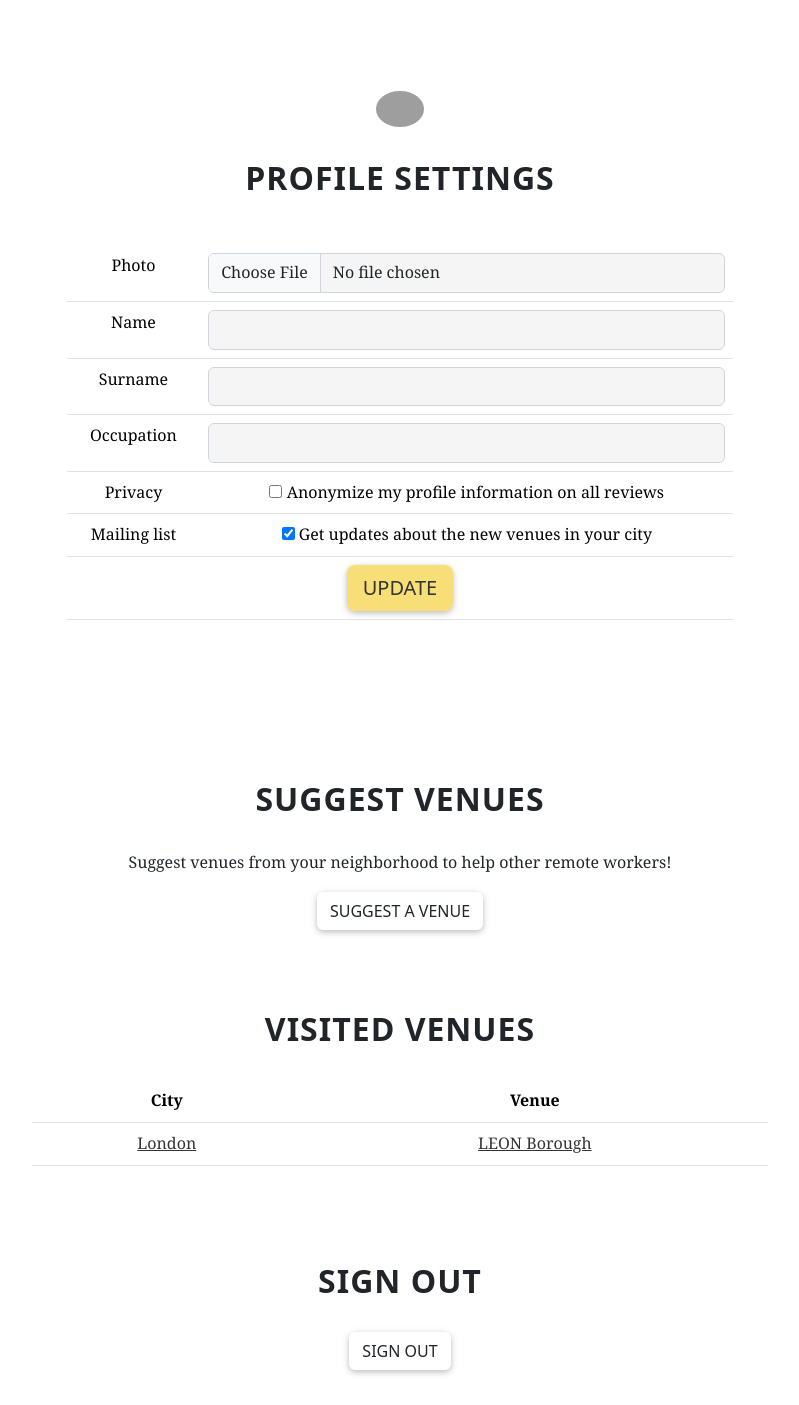
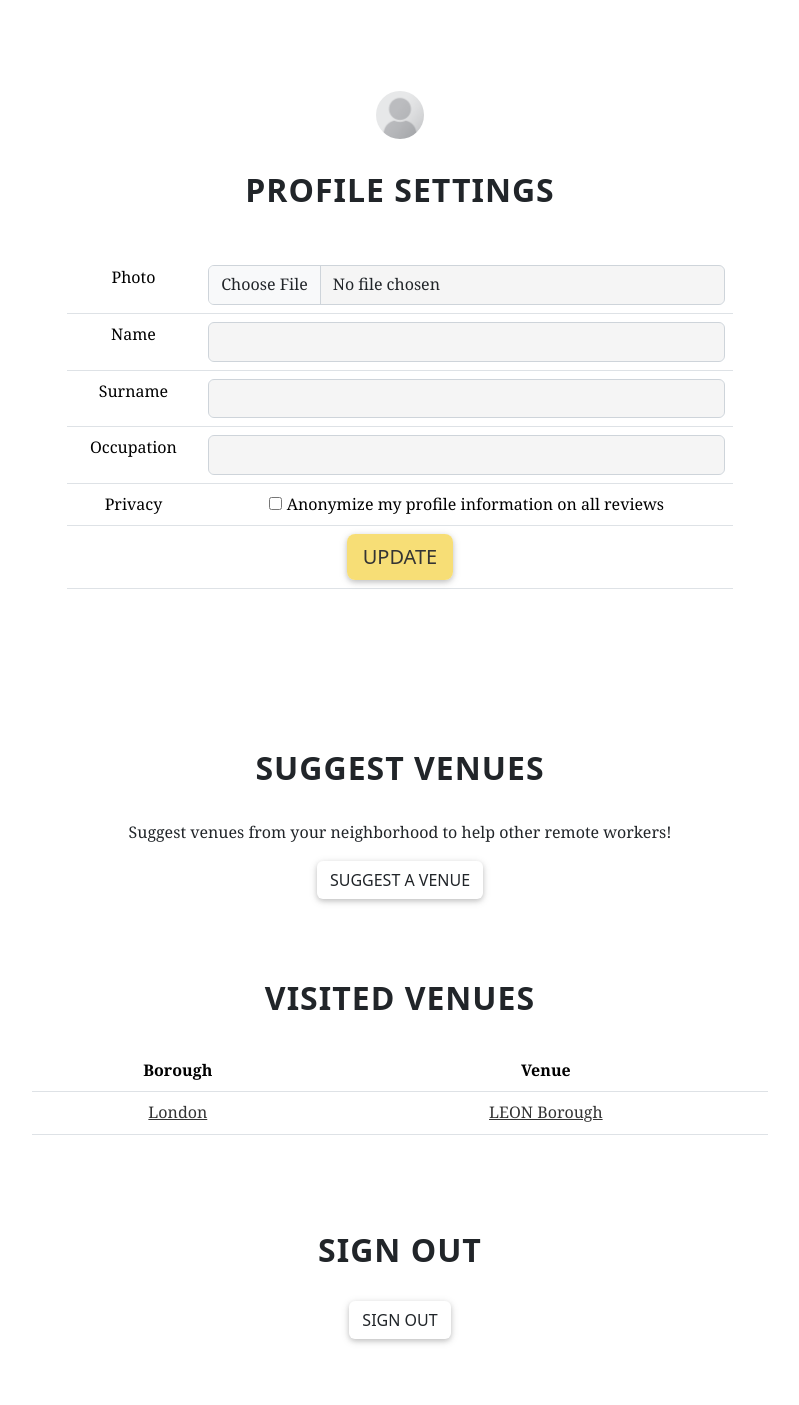
Before and after one commit to fmanzoor3/boroughbrews, a Flask app: page /users in a window 1280 px wide. Shown: the part 73-1478 px from the top of the page, without its empty margins (240-1039 px from the left). Run offline with Flask 3, Linux system fonts and the light colour scheme; some libraries are stand-ins or nearby versions; grey boxes are pictures that could not be loaded.

Commit message:
Configure 'Update profile settings' section of users page

```diff
--- a/main.py
+++ b/main.py
@@ -101,6 +101,7 @@ class User(UserMixin, db.Model):
     name: Mapped[str] = mapped_column(String(250), nullable=False)
     surname: Mapped[str] = mapped_column(String(250), nullable=False)
     occupation: Mapped[str] = mapped_column(String(250), default="Friendly Co-Worker")
+    privacy: Mapped[str] = mapped_column(String(250), default="0")
 
     visited_cafes: Mapped[List["Cafe"]] = relationship(
         "Cafe", secondary=user_cafe_association, back_populates="visitors"
@@ -558,11 +559,17 @@ def edit(cafe_name_slugged, location_slug):
 @app.route("/users", methods=["GET", "POST"])
 def users():
     if request.method == "POST":
+        print("Form data received:", request.form)
         id = current_user.id
         user = db.get_or_404(User, id)
         user.name = request.form.get("user[name]")
         user.surname = request.form.get("user[surname]")
         user.occupation = request.form.get("user[occupation]")
+        if request.form.get("user[anonymous]"):
+            user.privacy = request.form.get("user[anonymous]")
+        else:
+            user.privacy = "0"
+        print(request.form.get("user[anonymous]"))
         # add user.privacy and user.mail?
         db.session.commit()
         return redirect(url_for("users"))
--- a/templates/users.html
+++ b/templates/users.html
@@ -2,7 +2,7 @@
 <div class="text-center" id="users">
 <!-- User Header -->
 <header class="container">
-<p><img class="img-circle" src="/images/profiles/5359-gary.jpg"></p>
+<p><img class="img-circle" src="static/assets/images/profile-pics/anonymous.png"></p>
 <p>
 </p><h1>{{current_user.name | upper}} {{current_user.surname | upper}}</h1>
 {{current_user.email}}
@@ -39,19 +39,8 @@
 <td>
 <div class="checkbox">
 <label>
-<input name="user[anonymous]" type="hidden" value="0" autocomplete="off"><input type="checkbox" value="1" name="user[anonymous]" id="user_anonymous">
+<input type="checkbox" value="1" name="user[anonymous]" id="user_anonymous" {% if current_user.privacy == '1' %} checked {% endif %}>
 Anonymize my profile information on all reviews
-</label>
-</div>
-</td>
-</tr>
-<tr>
-<td>Mailing list</td>
-<td>
-<div class="checkbox">
-<label>
-<input name="user[receive_announcements]" type="hidden" value="0" autocomplete="off"><input type="checkbox" value="1" checked="checked" name="user[receive_announcements]" id="user_receive_announcements">
-Get updates about the new venues in your city
 </label>
 </div>
 </td>
@@ -85,7 +74,7 @@ Get updates about the new venues in your city
 <!-- Visited places exist -->
 <table class="table text-left">
 <tbody><tr>
-<th>City</th>
+<th>Borough</th>
 <th>Venue</th>
 </tr>
 <tr>
```
Also changed, not shown: static/assets/images/profile-pics/anonymous.png (added).
